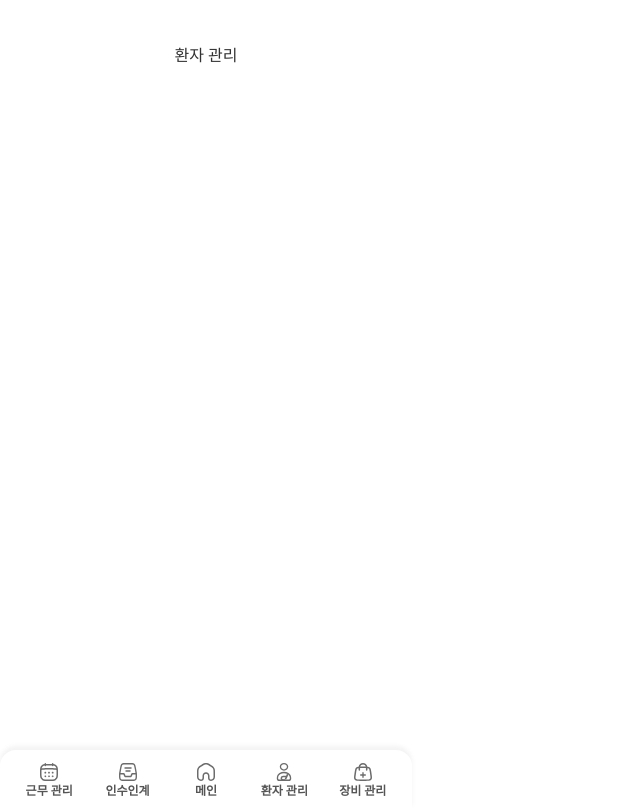
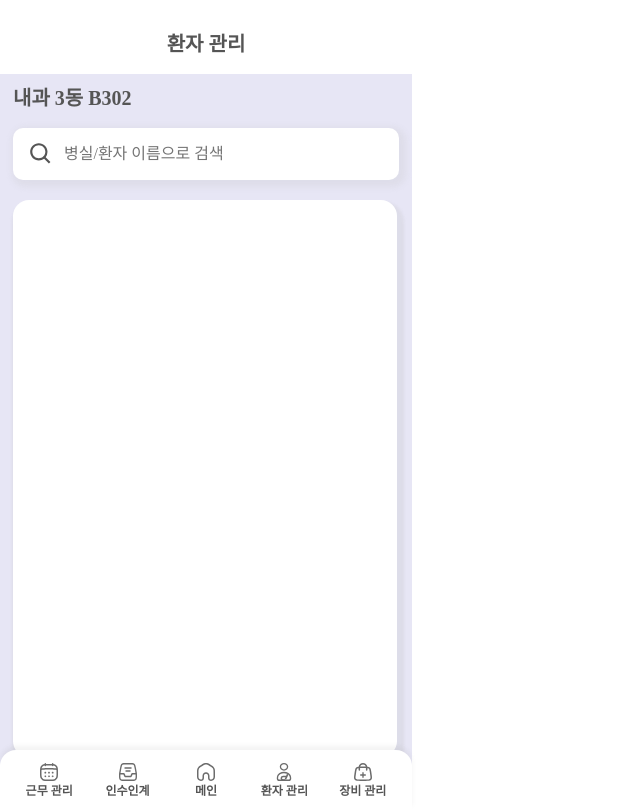
Before and after one commit to sojeong025/BeNurse, a React (Vite) app in the folder Frontend/BeNurse/: page /patient in a window 1280 px wide. Shown: the whole page, without its empty margins (0-640 px from the left). Built offline with nearby package versions, Linux system fonts and the light colour scheme; a web font is replaced by a local one.

Commit message:
feat: PatientPage Layout, modify NavBar

```diff
--- a/Frontend/BeNurse/src/components/templates/NavBar/NavBar.jsx
+++ b/Frontend/BeNurse/src/components/templates/NavBar/NavBar.jsx
@@ -60,13 +60,21 @@ export default function NavBar() {
         justifyContent: "center",
         alignItems: "flex-end",
         width: "412px",
-        height: "64px",
-        padding: "0px 0px 10px 0px",
+        height: "54px",
+        padding: "0px 0px 20px 0px",
         color: navFontColor,
         backgroundColor: navColor,
       }}
     >
-      <span>{navTitle}</span>
+      <span
+        style={{
+          color: Common.color.black02,
+          fontSize: Common.fontSize.fontXL,
+          fontWeight: Common.fontWeight.black,
+        }}
+      >
+        {navTitle}
+      </span>
     </div>
   );
 }
--- a/Frontend/BeNurse/src/pages/PatientPage/PatientPage.jsx
+++ b/Frontend/BeNurse/src/pages/PatientPage/PatientPage.jsx
@@ -1,5 +1,44 @@
 import React from "react";
+import Container from "../../components/atoms/Container/Container";
+import Box from "../../components/atoms/Box/Box";
+import Input from "../../components/atoms/Input/Input";
+import { Common } from "../../utils/global.styles";
 
 export default function PatientPage() {
-  return <div>PatientPage</div>;
+  return (
+    <Container
+      backgroundColor={"purple"}
+      flex={["center", "flex-start"]}
+    >
+      <div
+        style={{
+          width: "386px",
+          marginTop: "88px",
+        }}
+      >
+        <div>
+          <div style={{ marginBottom: "20px" }}>
+            <span
+              style={{
+                color: Common.color.black02,
+                fontSize: Common.fontSize.fontXL,
+                fontWeight: Common.fontWeight.extrabold,
+              }}
+            >
+              내과 3동 B302
+            </span>
+          </div>
+          <Input
+            variant={"search"}
+            placeholder={"병실/환자 이름으로 검색"}
+          />
+        </div>
+        <Box
+          type={"white"}
+          size={["384px", "557px"]}
+          margin={"20px 0px 0px 0px"}
+        ></Box>
+      </div>
+    </Container>
+  );
 }
```
